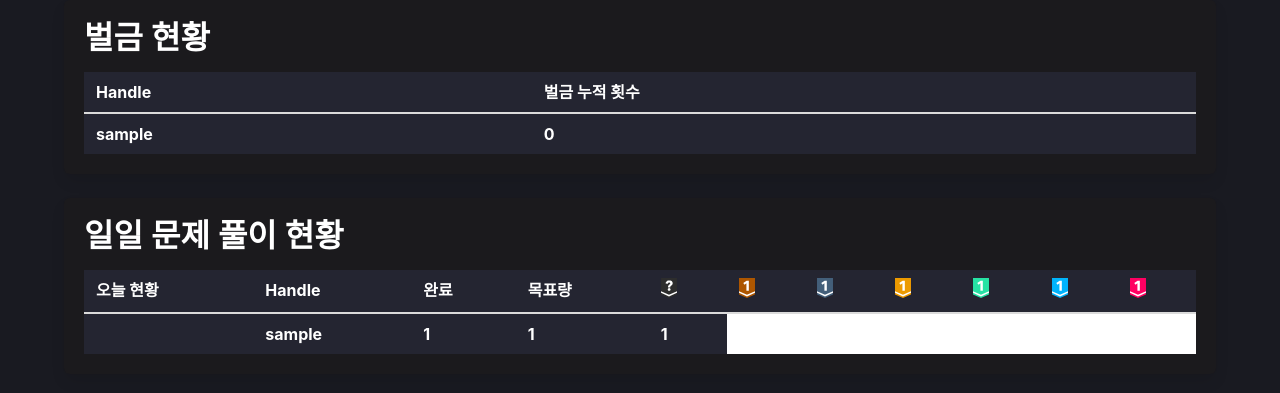
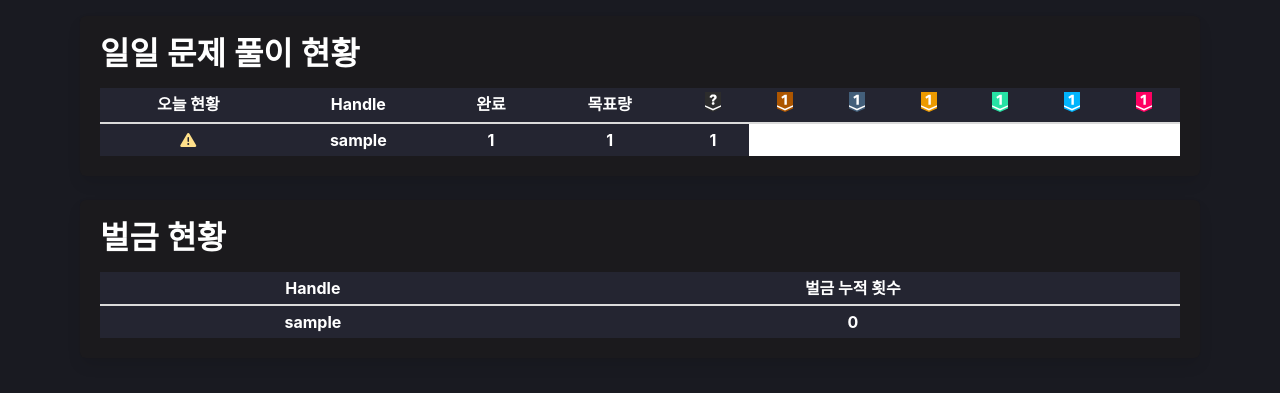
Before and after one commit to shinkeonkim/what-did-you-do-today, a Django app: template webapp/participant/templates/index.html in a window 1280 px wide. Shown: the part 52-445 px from the top of the page. Run offline with Django 4.2, Linux system fonts and the light colour scheme; tables that the repository leaves empty hold one stand-in row (values such as "Sample post"); the template is opened without the code that fills it: values that come from a table or form of the project are taken from there, most other values are stand-ins (such as "Sample title", 1, 10 or a date in 2020); lists and menus that the app fills with data are empty; parts of the project's set-up code (start-up, migrations or seed data) failed here and were passed over; some libraries are stand-ins or nearby versions.

Commit message:
feat: 기능 추가

```diff
--- a/webapp/participant/admin/daily_solve_log_admin.py
+++ b/webapp/participant/admin/daily_solve_log_admin.py
@@ -12,8 +12,12 @@ class DailySolveLogAdmin(admin.ModelAdmin):
         'standard_date',
         'is_success',
     )
+    list_filter = (
+        'participant',
+        'standard_date',
+    )
     search_fields = (
-        'participant',
+        'participant__boj_handle',
     )
     ordering = (
         'standard_date',
--- a/webapp/participant/admin/solve_log_admin.py
+++ b/webapp/participant/admin/solve_log_admin.py
@@ -15,8 +15,12 @@ class SolveLogAdmin(admin.ModelAdmin):
         'exp',
         'standard_date',
     )
+    list_filter = (
+        'participant',
+        'standard_date',
+    )
     search_fields = (
-        'participant',
+        'participant__boj_handle',
     )
     ordering = (
         'participant__boj_handle',
--- a/webapp/participant/templates/index.html
+++ b/webapp/participant/templates/index.html
@@ -26,15 +26,21 @@
 
     .container {
       max-width: 1200px;
+      padding: 1rem;
     }
 
     table {
       width: 100%;
+      text-align: center;
     }
 
-    table * {
+    table h1, th {
       color: white !important;
       background-color: #242531;
+    }
+
+    thead > tr, th {
+      padding: 1rem;
     }
 
     .dark-box {
@@ -56,32 +62,10 @@
     <section class="container">
       <section class="content box dark-box">
         <h1>
-          벌금 현황
-        </h1>
-        <table class="table is-hoverable is-striped">
-          <thead>
-            <tr>
-              <th> Handle </th>
-              <th> 벌금 누적 횟수 </th>
-            </tr>
-          </thead>
-          <tbody>
-            {% for participant in participants %}
-              <tr>
-                <th> {{ participant.boj_handle }} </th>
-                <th> {{ participant.failed_days_count }} </th>
-              </tr>
-            {% endfor %}
-          </tbody>
-        </table>
-      </section>
-
-      <section class="content box dark-box">
-        <h1>
           일일 문제 풀이 현황
         </h1>
 
-        <table class="table is-hoverable is-striped">
+        <table class="table is-hoverable is-striped is-narrow">
           <thead>
             <tr>
               <th>오늘 현황</th>
@@ -114,7 +98,17 @@
           <tbody>
             {% for id, daily_log in daily_logs %}
               <tr>
-                <th>{{ daily_log|get_item:'is_success' }}</th>
+                <th>
+                  {% if daily_log|get_item:'is_success' %}
+                    <span class="icon has-text-success">
+                      <i class="fas fa-check-square"></i>
+                    </span>
+                  {% else %}
+                    <span class="icon has-text-warning">
+                      <i class="fas fa-exclamation-triangle"></i>
+                    </span>
+                  {% endif %}
+                </th>
                 <th>{{ daily_log|get_item:'handle' }}</th>
                 <th>{{ daily_log|get_item:'total_solved_count' }}</th>
                 <th>{{ daily_log|get_item:'standard_problems_count' }}</th>
@@ -126,8 +120,29 @@
           </tbody>
         </table>
       </section>
+      <section class="content box dark-box">
+        <h1>
+          벌금 현황
+        </h1>
+        <table class="table is-hoverable is-striped is-narrow">
+          <thead>
+            <tr>
+              <th> Handle </th>
+              <th> 벌금 누적 횟수 </th>
+            </tr>
+          </thead>
+          <tbody>
+            {% for participant in participants %}
+              <tr>
+                <th> {{ participant.boj_handle }} </th>
+                <th> {{ participant.failed_days_count }} </th>
+              </tr>
+            {% endfor %}
+          </tbody>
+        </table>
+      </section>
     </section>
   </main>
-
+  <script src="https://kit.fontawesome.com/189ee180a2.js" crossorigin="anonymous"></script>
 </body>
 </html>
```
